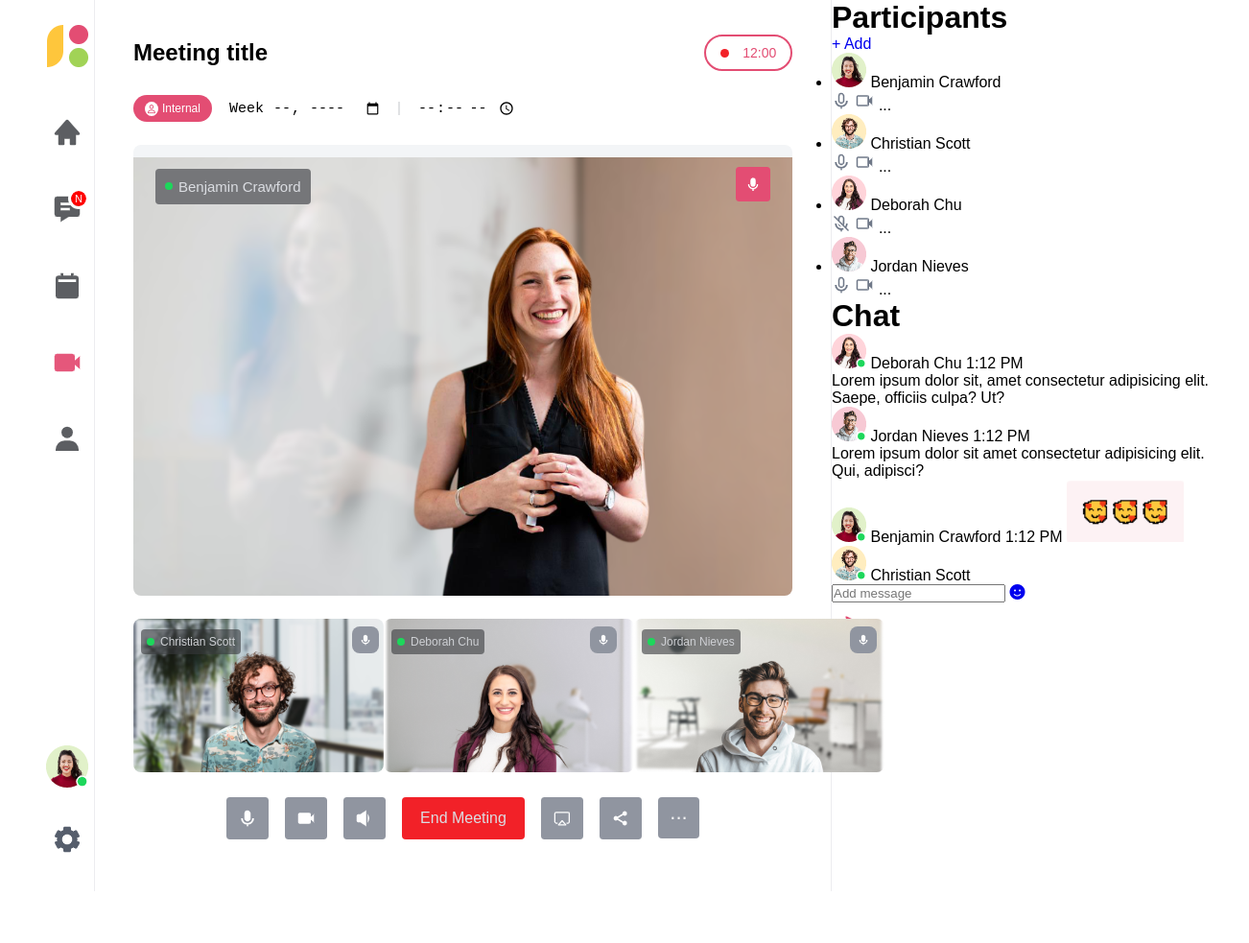
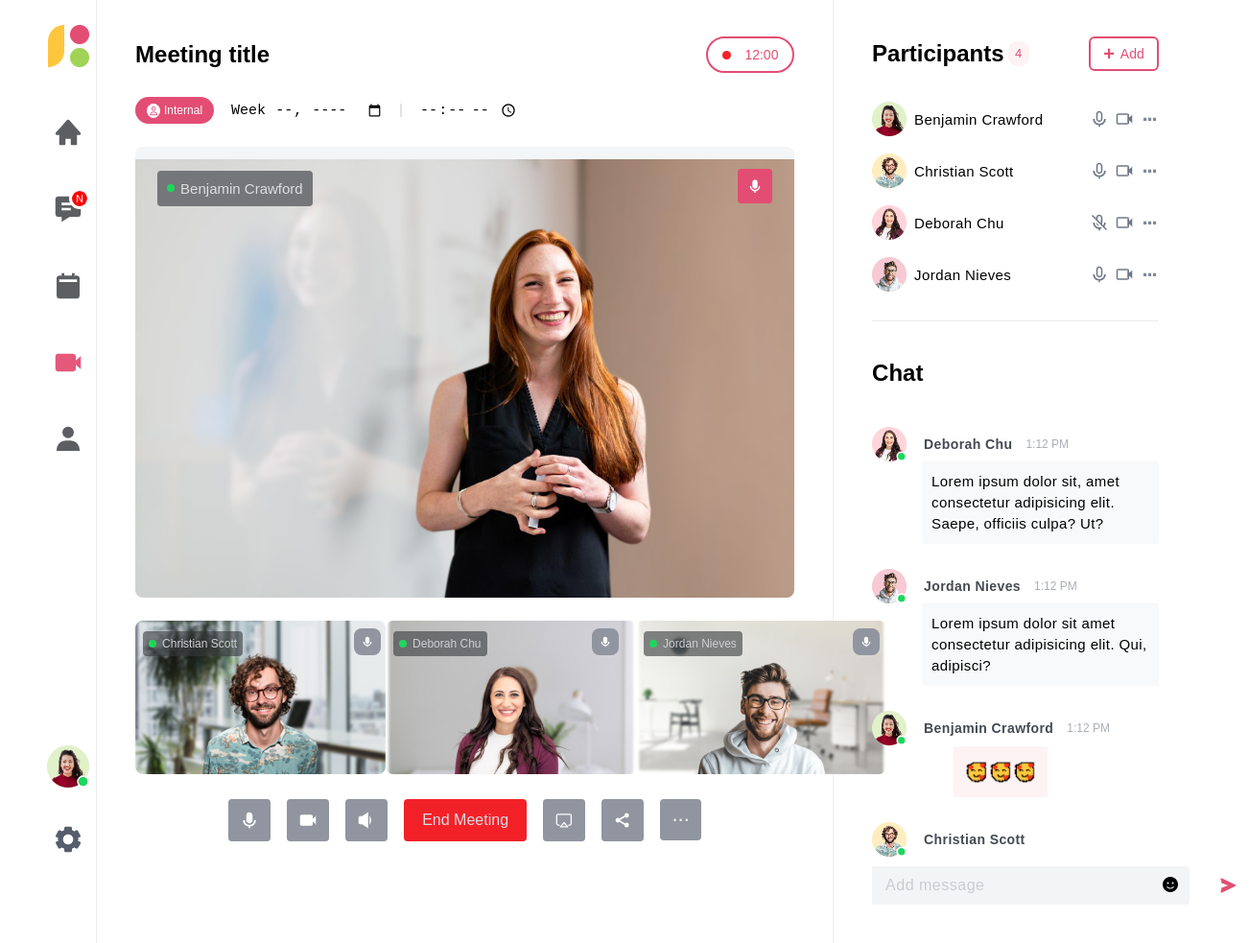
Before and after one commit to GiaHuyyy/ThucHanh-Tuan-3-4-Metting-title, a plain HTML site: page index.html in a window 1280 px wide. Shown: the whole page at 96% size, 1302 px wide, since content can reach past the window. Before the commit the page ends 929 px from the top, so only its background shows below. Drawn offline with Linux system fonts and the light colour scheme.

Commit message:
Upload phần Styles Participants & Chat

```diff
--- a/assets/css/styles.css
+++ b/assets/css/styles.css
@@ -10,7 +10,7 @@
 }
 
 body {
-    font-family: sans-serif,  arial, helvetica;
+    font-family: sans-serif, arial, helvetica;
 }
 
 .web {
@@ -20,6 +20,10 @@ body {
 
 a {
     text-decoration: none;
+}
+
+.content {
+    padding: 38px 40px;
 }
 
 /* Navigation */
@@ -49,7 +53,7 @@ a {
     padding-bottom: 0;
 }
 
-.navbar .list li{
+.navbar .list li {
     position: relative;
 }
 
@@ -74,10 +78,6 @@ a {
 .body {
     width: 60%;
     border-right: 1px solid #ececef;
-}
-
-.body .content {
-    padding: 36px 40px;
 }
 
 .body .row {
@@ -115,7 +115,7 @@ a {
     align-items: center;
 }
 
-.body .row-data-time a{
+.body .row-data-time a {
     display: flex;
     align-items: center;
     justify-content: center;
@@ -259,3 +259,191 @@ a {
     line-height: 32px;
     font-size: 22px;
 }
+
+/* Participants & Chat */
+.participants-chat {
+    width: calc(100% - 67.9% - 32px);
+}
+
+.participants .heading {
+    position: relative;
+    font-size: 24px;
+}
+
+.number-participants::after {
+    position: absolute;
+    display: block;
+    content: "4";
+    width: 22px;
+    height: 26px;
+    font-size: 13px;
+    font-weight: 100;
+    border-radius: 40%;
+    background: #fdf2f4;
+    color: var(--primary-color);
+    text-align: center;
+    line-height: 26px;
+    top: 1px;
+    right: -26px;
+}
+
+.participants .row-head {
+    display: flex;
+    justify-content: space-between;
+    align-items: center;
+}
+
+.participants .add {
+    width: 73px;
+    height: 36px;
+    border: 2px solid var(--primary-color);
+    color: var(--primary-color);
+    display: flex;
+    align-items: center;
+    justify-content: center;
+    border-radius: 6px;
+    font-size: 14px;
+}
+
+.participants .add span:first-child {
+    font-size: 20px;
+    font-weight: 600;
+    margin-right: 6px;
+}
+
+.participants .list-participants {
+    margin: 32px 0 30px;
+    list-style: none;
+    display: flex;
+    flex-direction: column;
+    gap: 18px;
+}
+
+.participants .row-person {
+    display: flex;
+    align-items: center;
+    justify-content: space-between;
+}
+
+.participants .user-join {
+    display: flex;
+    align-items: center;
+}
+
+.participants .user-join span {
+    margin-left: 8px;
+    font-size: 15px;
+    letter-spacing: 0.4px;
+}
+
+.participants .actions {
+    display: flex;
+    align-items: center;
+    gap: 6px;
+}
+
+.participants .actions span {
+    display: inline-block;
+    width: 20px;
+    height: 20px;
+    font-size: 22px;
+    letter-spacing: -1.2px;
+    font-weight: 600;
+    color: #818997;
+    text-align: center;
+    line-height: 9px;
+}
+
+.participants-chat .chat {
+    padding-top: 40px;
+    border-top: 1px solid rgb(236, 236, 239);
+}
+
+.chat .heading {
+    font-size: 24px;
+}
+
+.chat .list {
+    display: flex;
+    flex-direction: column;
+    gap: 26px;
+}
+
+.chat .conversation {
+    margin-top: 42px;
+}
+
+.chat .conversation .item {
+    position: relative;
+    display: flex;
+    align-items: center;
+    flex-wrap: wrap;
+}
+
+.chat .conversation .name {
+    margin-left: 18px;
+    font-weight: 600;
+    font-size: 14px;
+    color: #444953;
+    letter-spacing: 0.4px;
+}
+
+.chat .conversation .time {
+    margin-left: 14px;
+    color: #aaaeb5;
+    font-size: 12px;
+    /* font-weight: 600; */
+}
+
+.chat .conversation .desc {
+    margin-left: 52px;
+    background-color: #f8f9fa;
+    padding: 10px 10px;
+    font-size: 15px;
+    letter-spacing: 0.4px;
+    line-height: 22px;
+    border-radius: 2px;
+}
+
+.chat .icon-chat {
+    /* margin-left: 76px; */
+    margin-left: 85px;
+    width: 98px;
+    height: 54px;
+}
+
+.chat .box {
+    margin-top: 8px;
+    display: flex;
+    align-items: center;
+}
+
+.chat .text-chat {
+    display: flex;
+    align-items: center;
+    flex-wrap: nowrap;
+    border-radius: 4px;
+    background: #f3f4f6;
+}
+
+.chat .text-chat input {
+    padding: 11px 82px 11px 14px;
+    font-size: 16px;
+    border: none;
+    outline: none;
+    background: #f3f4f6;
+}
+
+.chat .text-chat input::placeholder {
+    color: #cacccf;
+    letter-spacing: 0.5px;
+}
+
+.chat .text-chat i {
+    margin-right: 12px;
+    color: #000;
+}
+
+.chat .box .send {
+    margin-left: 18px;
+}
```
Also changed, not shown: measure.html (deleted, +0 -21 lines).
